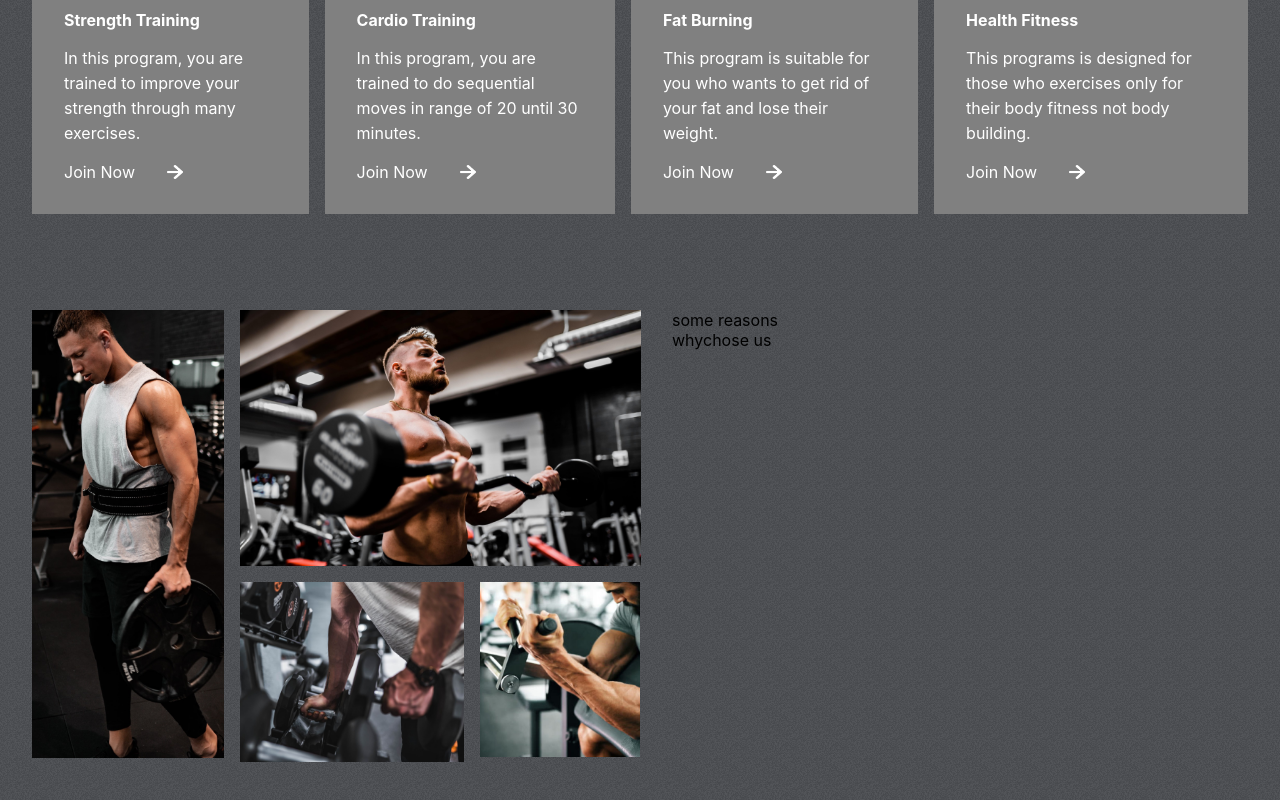
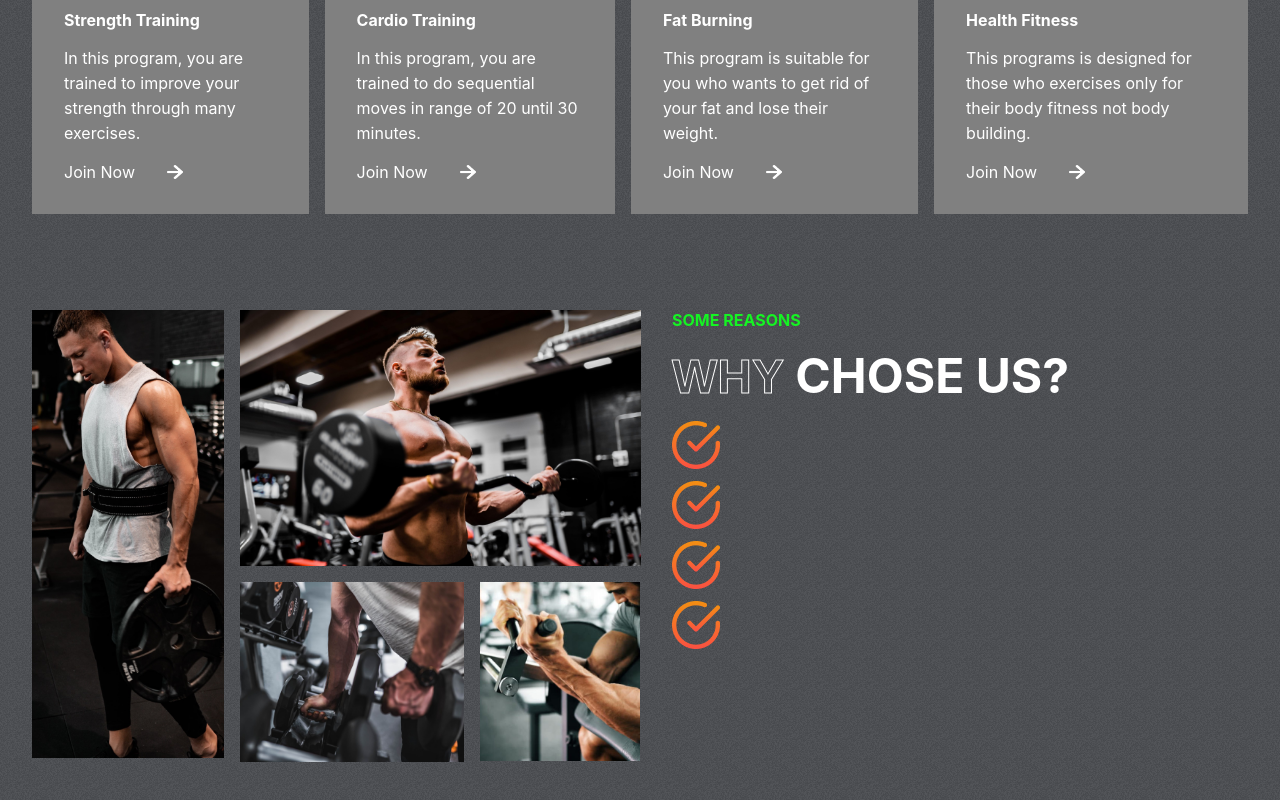
Before and after one commit to DaniilTkach777/gym-website, a React (Create React App) app: page / in a window 1280 px wide. Shown: the part 1002-1802 px from the top of the page. Built offline with nearby package versions, Linux system fonts and the light colour scheme.

Commit message:
tick added

```diff
--- a/src/components/Reasons/Reasons.css
+++ b/src/components/Reasons/Reasons.css
@@ -38,9 +38,23 @@
     width: 10rem;
     grid-row: 2;
     grid-column: 3/4;
+    height: 11.2rem;
 }
 
 .right-r{
     flex: 1 1;
+    text-transform: uppercase;
+    gap: 1rem;
+    display: flex;
+    flex-direction: column;
+}
+.right-r>span{
+    font-weight: bold;
+    color: #15f423;
+}
 
+.right-r>div{
+    color: white;
+    font-size: 3rem;
+    font-weight: bold;
 }
--- a/src/components/Reasons/Reasons.jsx
+++ b/src/components/Reasons/Reasons.jsx
@@ -20,8 +20,27 @@ const Reasons = () => {
                 <span>some reasons</span>
 
                 <div>
-                    <span>why</span>
-                    <span>chose us</span>
+                    <span className="stroke-text">why</span>
+                    <span> chose us?</span>
+                </div>
+
+                <div className='details-r'>
+                    <div>
+                       <img src={tick} alt=""></img>
+                       <span></span>
+                    </div>
+                    <div>
+                       <img src={tick} alt="" />
+                       <span></span>
+                    </div>
+                    <div>
+                       <img src={tick} alt="" />
+                       <span></span>
+                    </div>
+                    <div>
+                       <img src={tick} alt="" />
+                       <span></span>
+                    </div>
                 </div>
             </div>
         </div>
```
